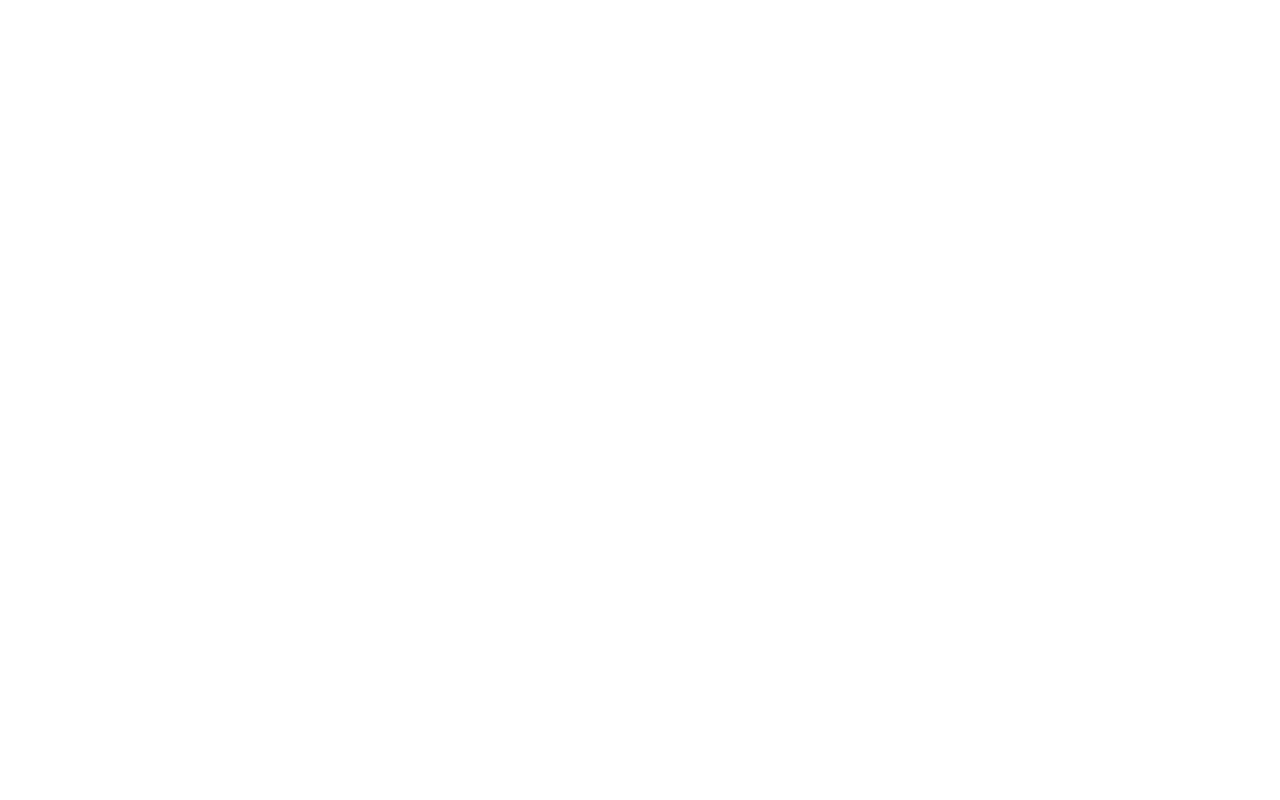
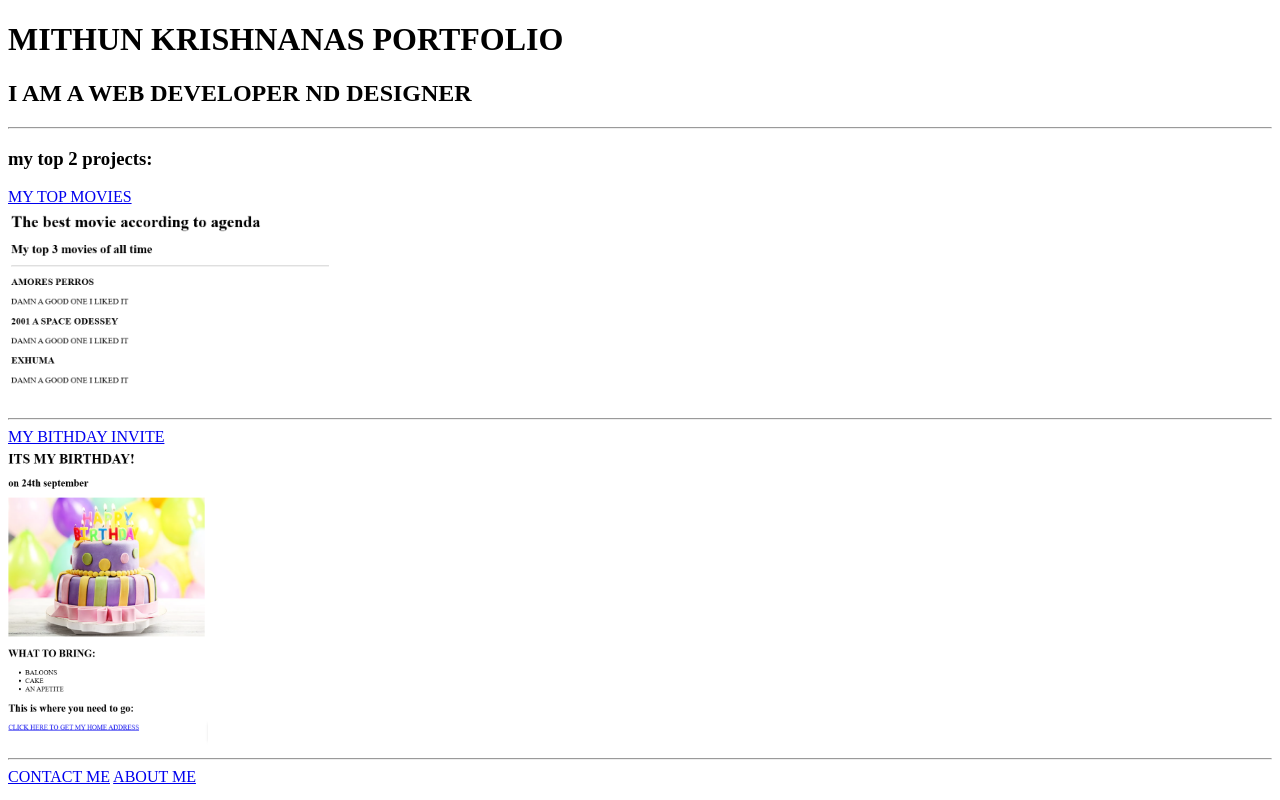
Before and after one commit to icantcodeatall0101/html-portfolio1, a plain HTML site: page index.html in a window 1280 px wide. Drawn offline with Linux system fonts and the light colour scheme.

Commit message:
index.html

```diff
--- a/index.html
+++ b/index.html
@@ -1,15 +1,21 @@
-<!-- TODO 1: Create the HTML Boilerplate -->
-
-<!-- TODO 2: Add Your previous projects' HTML into the public folder -->
-
-<!-- TODO 3: Take screenshots of your project previews and add the images to the images folder -->
-
-<!-- TODO 4: Add titles/subtitles etc. -->
-
-<!-- TODO 5: Add a link to the project pages -->
-
-<!-- TODO 6: Add images to show the project previews
-HINT for TODO 6: You can use the height attribute set to 200 to make the image smaller:
-https://developer.mozilla.org/en-US/docs/Web/HTML/Element/img#attr-height -->
-
-<!-- TODO 7: Add the Contact Me and About Me page links -->
+<!DOCTYPE html>
+<html lang="en">
+<head>
+    <meta charset="UTF-8">
+    <meta name="viewport" content="width=device-width, initial-scale=1.0">
+    <title>Document</title>
+</head>
+<body>
+    <h1>MITHUN KRISHNANAS PORTFOLIO</h1>
+    <H2>I AM A WEB DEVELOPER ND DESIGNER</H2>
+    <HR/>
+    <H3>my top 2 projects:</H3>
+    <a href="./public/mysoln.html">MY TOP MOVIES</a>
+   <div> <IMG SRC="./assets/images/mylist.png" ALT="MY TOP MOVIES" WIDHTH="200" HEIGHT="200"></div>
+    <HR/>
+    <A HREF="./public/birday.html">MY BITHDAY INVITE</A>
+    <div><IMG SRC ="assets/images/Screenshot 2025-07-11 143745.png" ALT="MY INVITE" WIDTH="200" HEIGHT ="300"></div>
+    <HR>
+     <A href="./public/contact.html">CONTACT ME</A> <A HREF="./public/about.html">ABOUT ME</A>
+</body>
+</html>
```
